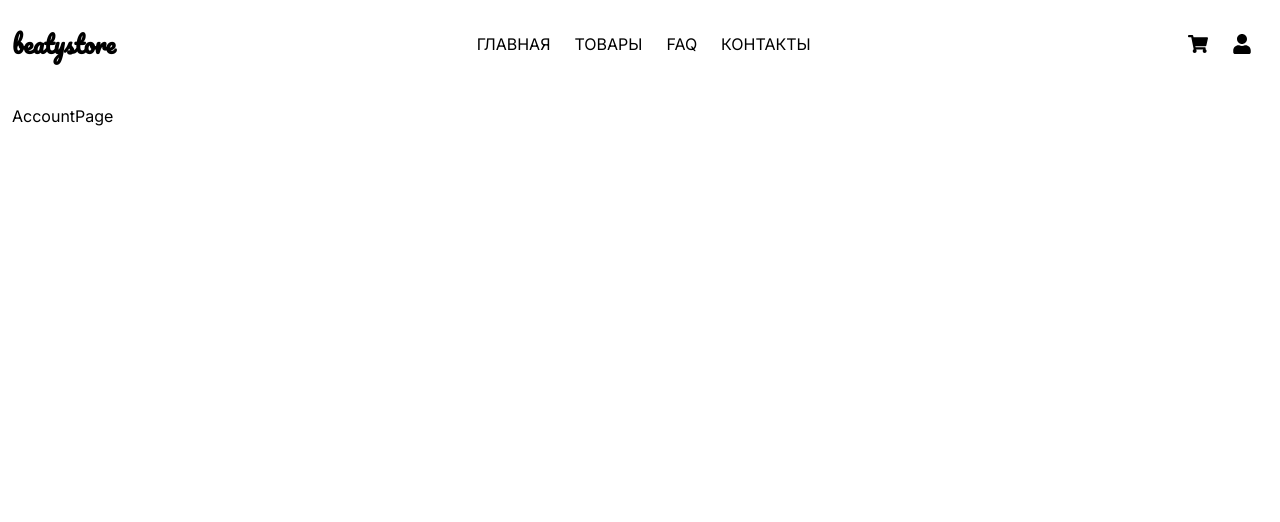
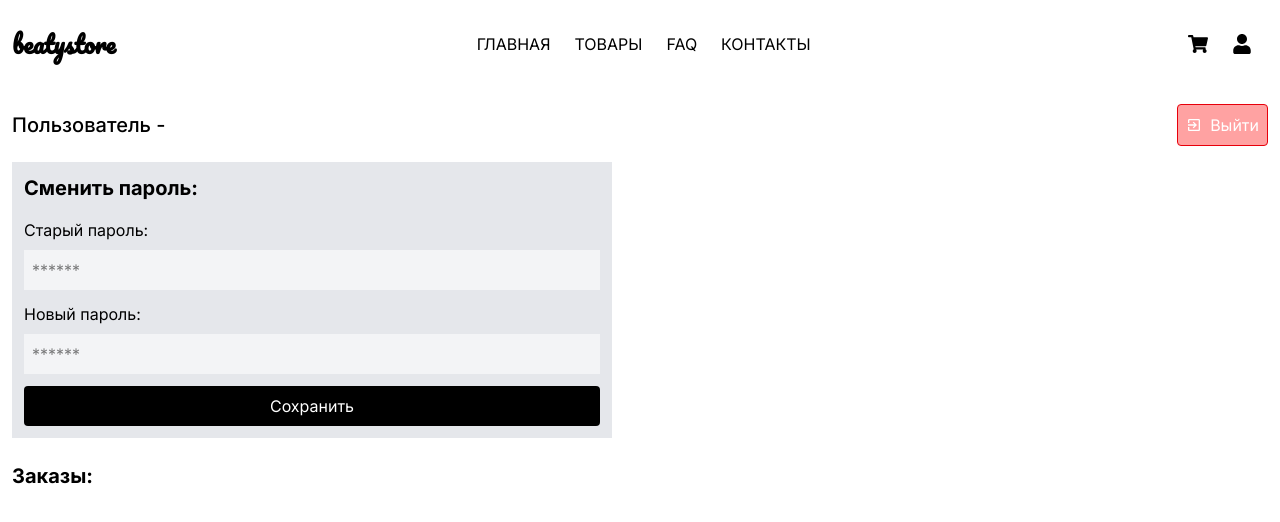
Before and after one commit to blinklay/mern-store, a React (Vite) app in the folder client/: page /account in a window 1280 px wide. Shown: the top 522 px of the page. Built offline with nearby package versions, Linux system fonts and the light colour scheme; no server answers.

Commit message:
CLIENT: Account Page update UI.

```diff
--- /dev/null
+++ b/client/src/components/ChangePassword.jsx
@@ -0,0 +1,32 @@
+import React from "react";
+import SubmitButton from "./SubmitButton";
+
+export default function ChangePassword() {
+  return (
+    <div className="mt-4 bg-gray-200 p-3 max-w-[600px]">
+      <p className="text-xl font-bold">Сменить пароль: </p>
+      <form className="flex flex-col gap-3 mt-4">
+        <label className="flex flex-col gap-2">
+          Старый пароль:
+          <input
+            className="p-2 bg-gray-100"
+            type="password"
+            name="old_password"
+            placeholder="******"
+          />
+        </label>
+        <label className="flex flex-col gap-2">
+          Новый пароль:
+          <input
+            className="p-2 bg-gray-100"
+            type="password"
+            name="new_password"
+            placeholder="******"
+          />
+        </label>
+
+        <SubmitButton>Сохранить</SubmitButton>
+      </form>
+    </div>
+  );
+}
--- /dev/null
+++ b/client/src/components/UserOrders/UserOrders.jsx
@@ -0,0 +1,9 @@
+import React from "react";
+
+export default function UserOrders() {
+  return (
+    <div className="mt-6">
+      <p className="text-xl font-bold">Заказы: </p>
+    </div>
+  );
+}
--- a/client/src/pages/AccountPage.jsx
+++ b/client/src/pages/AccountPage.jsx
@@ -1,5 +1,23 @@
 import React from "react";
+import { useSelector } from "react-redux";
+import { userSelect } from "../feuters/user/user-select";
+import ChangePassword from "../components/ChangePassword";
+import { IoMdExit } from "react-icons/io";
+import UserOrders from "../components/UserOrders/UserOrders";
 
 export default function AccountPage() {
-  return <div>AccountPage</div>;
+  const { user } = useSelector(userSelect);
+  return (
+    <div>
+      <div className="flex items-center gap-2 justify-between">
+        <h1 className="text-xl font-medium">Пользователь - {user.email}</h1>
+        <button className="bg-red-300 p-2 rounded-sm text-white border border-red-600 hover:bg-red-500 transition flex items-center gap-2">
+          <IoMdExit />
+          Выйти
+        </button>
+      </div>
+      <ChangePassword />
+      <UserOrders />
+    </div>
+  );
 }
```
